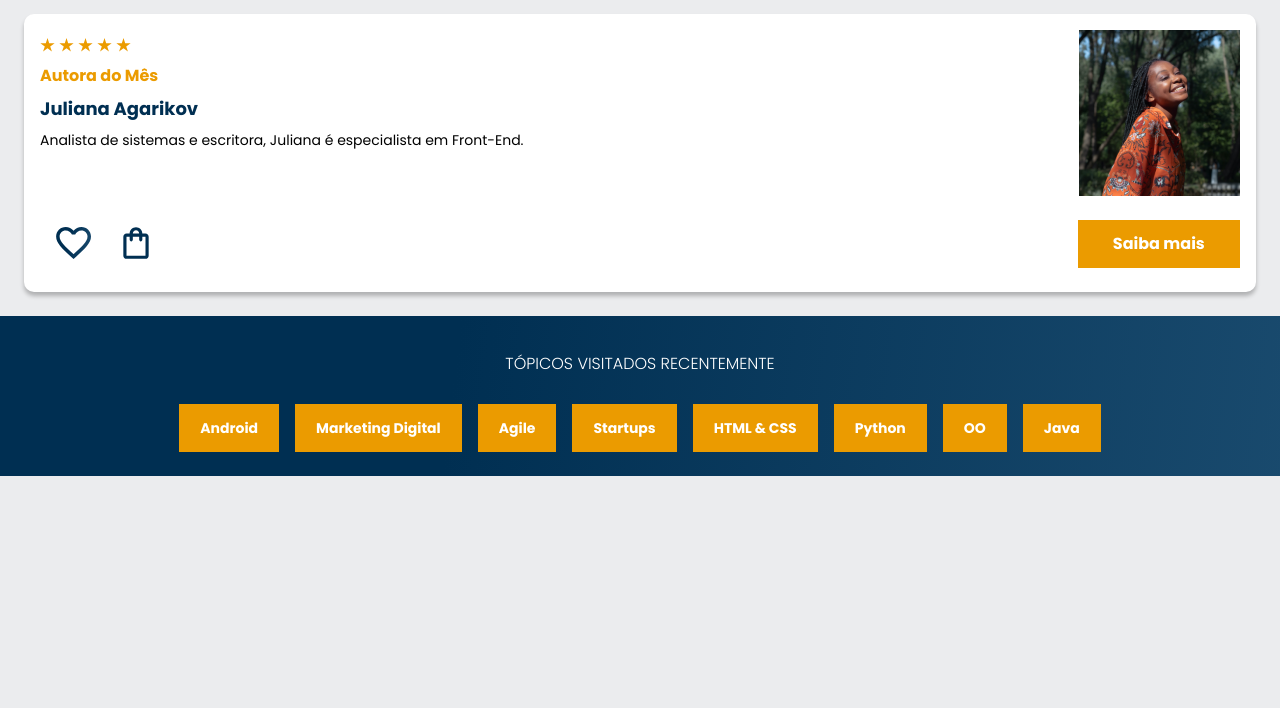
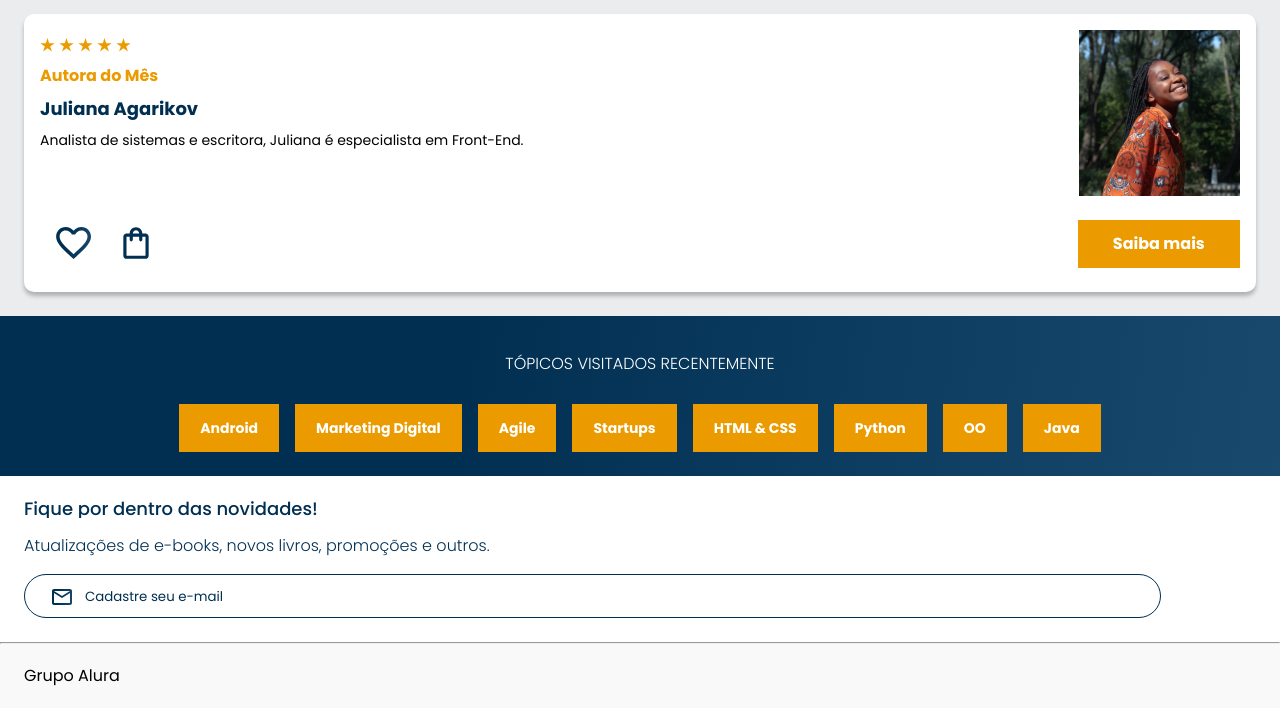
Before and after one commit to camilarhoden/exercicio-alura-books, a plain HTML site: page index.html in a window 1280 px wide. Shown: the part 1982-2690 px from the top of the page. Before the commit the page ends 2458 px from the top, so only its background shows below. Drawn offline with nearby package versions, Linux system fonts and the light colour scheme.

Commit message:
update, add section contact and footer

```diff
--- a/index.html
+++ b/index.html
@@ -175,6 +175,17 @@
         </ul>
     </section>
 
+    <section class="contact">
+        <h2 class="contact__title">Fique por dentro das novidades!</h2>
+        <p class="contact__text">Atualizações de e-books, novos livros, promoções e outros.</p>
+        <input type="email" placeholder="Cadastre seu e-mail" class="contact__email">
+    </section>
+
+    <hr/>
+
+    <footer class="footer">
+        <h2 class="footer__title">Grupo Alura</h2>
+    </footer>
 
     <script src="https://cdn.jsdelivr.net/npm/swiper@9/swiper-bundle.min.js"></script>
     <script>
--- /dev/null
+++ b/styles/contact.css
@@ -0,0 +1,39 @@
+.contact {
+    background-color: var(--white);
+    padding: 1.5em;
+}
+
+.contact__title, .contact__text {
+    background: var(--blue-gradient);
+    -webkit-background-clip: text;
+    -webkit-text-fill-color: transparent;
+    background-clip: text;
+}
+
+.contact__title {
+    font-size: 18px;
+    font-weight: 500;
+}
+
+.contact__text {
+    font-weight: 300;
+    line-height: 24px;
+    margin: 1em 0;
+}
+
+.contact__email {
+    padding: 1em;
+    border: 1px solid var(--blue);
+    border-radius: 24px;
+    width: 90%;
+    color: var(--blue);
+}
+
+.contact__email::placeholder {
+    font-family: var(--font-main);
+    color: var(--blue);
+    font-weight: 400;
+    background: url(../img/email.svg) no-repeat;
+    background-position: 1em;
+    padding-left: 3.5em;
+}
--- /dev/null
+++ b/styles/footer.css
@@ -0,0 +1,8 @@
+hr {
+    margin: 0;
+}
+
+.footer {
+    background-color: var(--grey);
+    padding: 1.5em;
+}
--- a/styles/styles.css
+++ b/styles/styles.css
@@ -2,10 +2,13 @@
 @import url("/styles/header.css");
 @import url("/styles/carousel.css");
 @import url("/styles/topics.css");
+@import url("/styles/contact.css");
+@import url("/styles/footer.css");
 
 :root {
     --background-color: #ebecee;
     --white: #ffffff;
+    --grey: #F9F9F9;
     --orange: #EB9B00;
     --blue: #002F52;
     --blue-gradient: linear-gradient(97.54deg, #002F52 35.49%, #326589 165.37%);
```
Also changed, not shown: img/email.svg (added), styles/navbar.css (line endings or trailing spaces).
